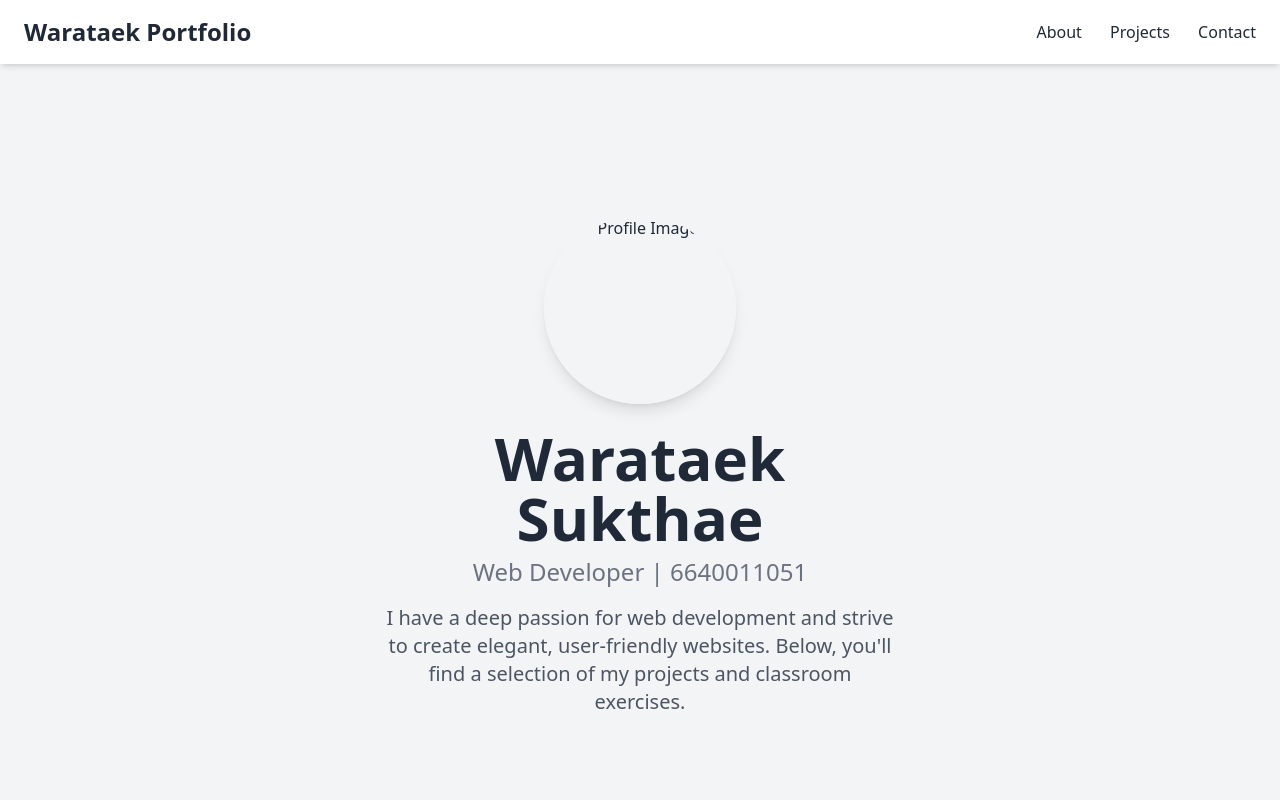
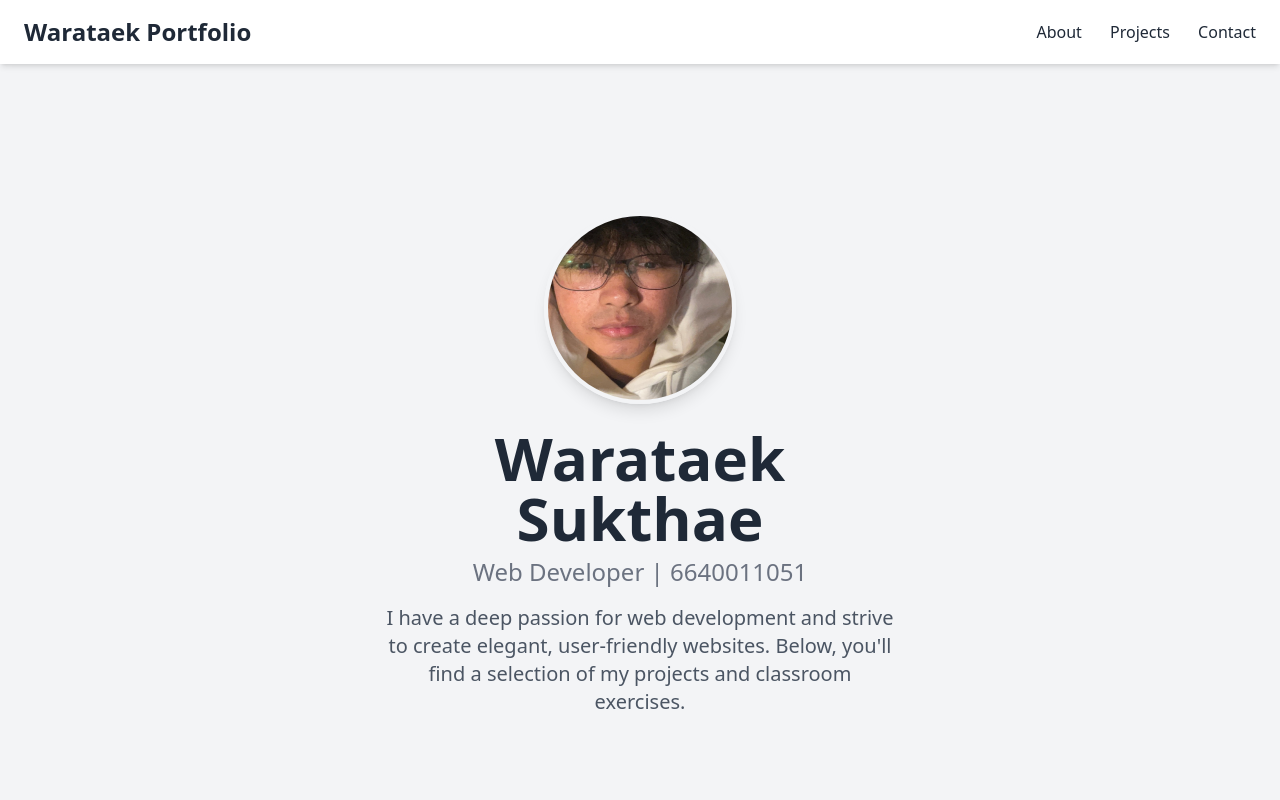
Before and after one commit to 051warataek/051-portfolio, a website: page index.html in a window 1280 px wide. Shown: the top 800 px of the page. Drawn offline with nearby package versions, Linux system fonts and the light colour scheme; the site is published under a folder, as on GitHub Pages, so addresses that start at the root find nothing.

Commit message:
First commit

```diff
--- a/index.html
+++ b/index.html
@@ -26,7 +26,7 @@
         <div class="container mx-auto flex flex-col items-center justify-center px-8 text-center">
             <!-- Image Section (Moved above the text) -->
             <div class="mb-6">
-                <img src="/src/images/pic7.jpg" alt="Profile Image" class="w-48 h-48 rounded-full shadow-lg border-4 border-gray-100 ">
+                <img src="src/images/pic7.jpg" alt="Profile Image" class="w-48 h-48 rounded-full shadow-lg border-4 border-gray-100 ">
             </div>
 
             <!-- Text Section -->
```
